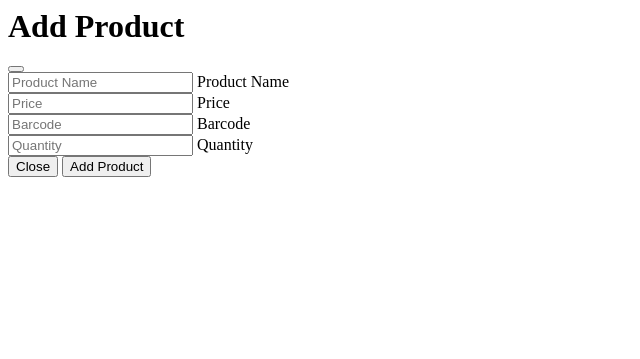
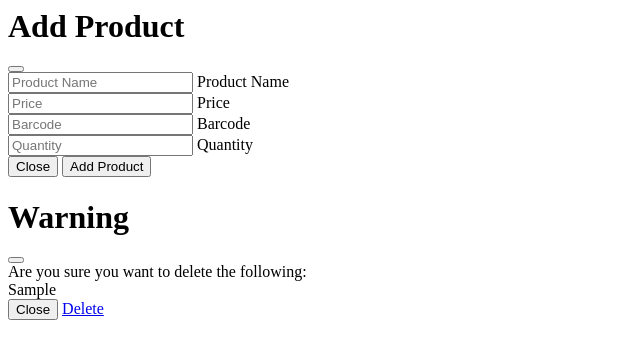
Before and after one commit to astpalai/Flask-Inventory-Management, a Flask app: template website/templates/modals.html in a window 1280 px wide. Shown: the top 359 px of the page, without its empty margins (0-640 px from the left). Run offline with Flask 3, Linux system fonts and the light colour scheme; the template is opened without the code that fills it: values that come from a table or form of the project are taken from there, others are empty; tables that the repository leaves empty hold one stand-in row (values such as "Sample post").

Commit message:
Added delete product function

```diff
--- a/website/templates/inventory.html
+++ b/website/templates/inventory.html
@@ -36,8 +36,9 @@
                                 <button type="button" class="btn btn-warning" data-bs-toggle="modal" data-bs-target="#">
                                     Edit
                                 </button>
-                                <a href="{{ url_for('views.delete', id = product.id ) }}" class="btn btn-danger" role="button">Delete</a>
-
+                                <button type="button" class="btn btn-danger" data-bs-toggle="modal" data-bs-target="#delete_{{ product.id }}">
+                                    Delete
+                                </button>
                             </td>
                         </tr>
                     {% endfor %}
--- a/website/templates/modals.html
+++ b/website/templates/modals.html
@@ -28,9 +28,32 @@
                 <div class="modal-footer">
                     <button type="button" class="btn btn-secondary" data-bs-dismiss="modal">Close</button>
                     <button class="btn btn-primary" type="submit">Add Product</button>
-
                 </div>
             </form>
         </div>
     </div>
 </div>
+
+<!-- Modal for editing products -->
+
+<!-- Modal for deleting products -->
+{% for product in products %}
+    <div class="modal fade" id="delete_{{ product.id }}" tabindex="-1" aria-labelledby="delete_product" aria-hidden="true">
+        <div class="modal-dialog">
+            <div class="modal-content text-body fs-5">
+                <div class="modal-header">
+                    <h1 class="modal-title" id="exampleModalLabel">Warning</h1>
+                    <button type="button" class="btn-close" data-bs-dismiss="modal" aria-label="Close"></button>
+                </div>
+                <div class="modal-body">
+                    Are you sure you want to delete the following: <br>
+                    {{ product.product }}
+                </div>
+                <div class="modal-footer">
+                    <button type="button" class="btn btn-secondary" data-bs-dismiss="modal">Close</button>
+                    <a href="{{ url_for('mods.delete', id = product.id ) }}" class="btn btn-danger" role="button">Delete</a>
+                </div>
+             </div>
+        </div>
+    </div>
+{% endfor %}
```
Also changed, not shown: website/mods.py (+9 -0 lines), website/views.py (+1 -11 lines).
